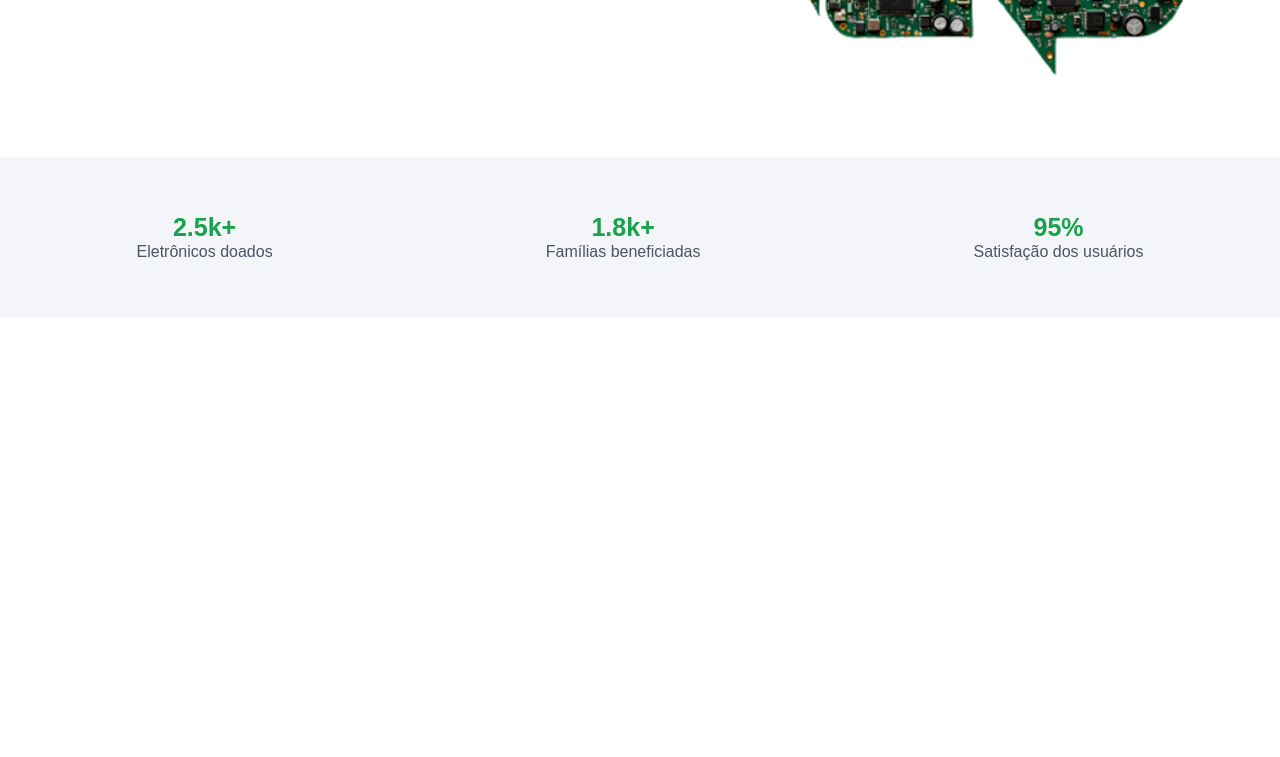
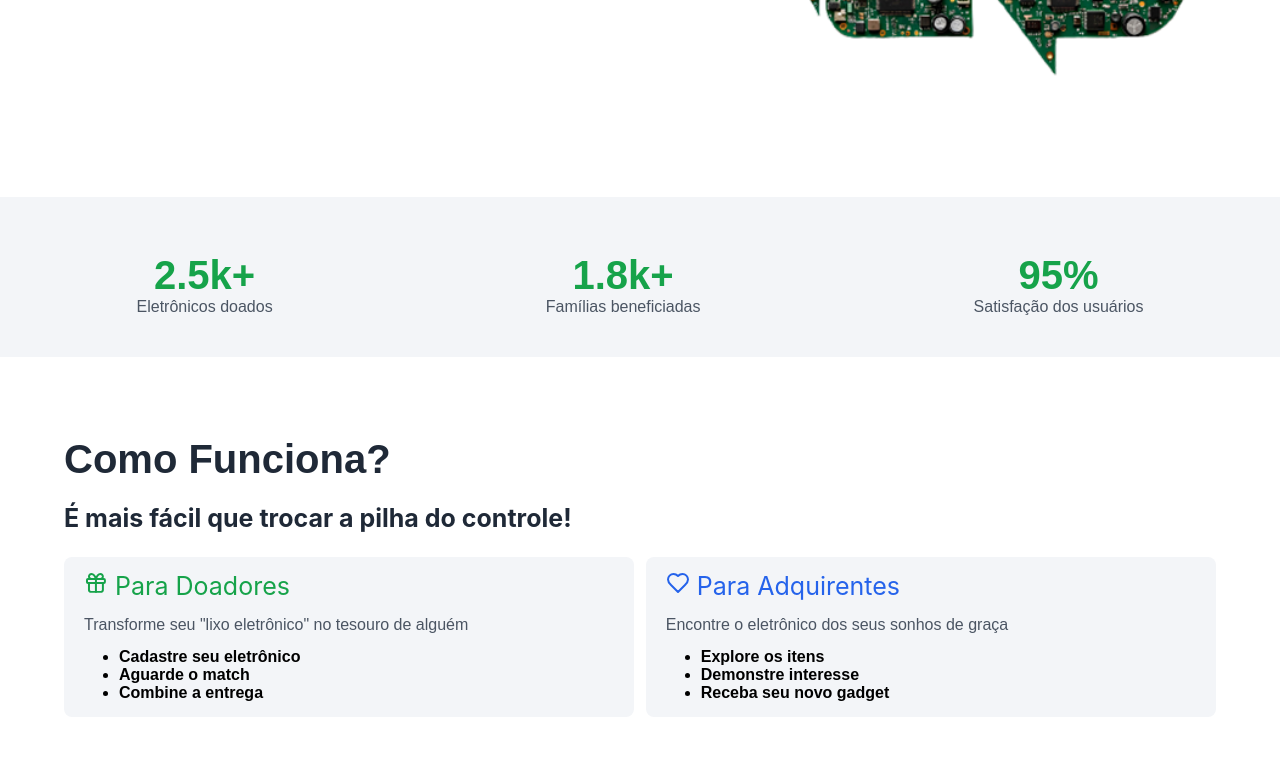
Before and after one commit to Lucas-Sampp/recicla-tech, a plain HTML site: page index.html in a window 1280 px wide. Shown: the part 523-1280 px from the top of the page. Before the commit the page ends 840 px from the top, so only its background shows below. Drawn offline with Linux system fonts and the light colour scheme.

Commit message:
feat: adiciona secção de passos para ambas as partes

```diff
--- a/index.html
+++ b/index.html
@@ -60,7 +60,45 @@
                 <h2>95%</h2>
                 <p>Satisfação dos usuários</p>
             </div>
+        </section>
 
+        <section class="steps">
+
+            <div class="steps-header">
+                <h2>Como Funciona?</h2>
+                <h3>É mais fácil que trocar a pilha do controle! </h3>
+            </div>
+
+            <div class="steps-cards">
+
+                <article class="steps-donor">
+                    <h3>
+                        <img src="./assets/icons/gift-green.svg" alt="figura de presente">
+                        Para Doadores
+                    </h3>
+                    <p>Transforme seu "lixo eletrônico" no tesouro de alguém</p>
+                    <ul>
+                        <li>Cadastre seu eletrônico</li>
+                        <li>Aguarde o match</li>
+                        <li>Combine a entrega</li>
+                    </ul>
+                </article>
+
+                <article class="steps-recipient">
+                    <h3>
+                        <img src="./assets/icons/heart.svg" alt="figura de coração">
+                        Para Adquirentes
+                    </h3>
+                    <p>Encontre o eletrônico dos seus sonhos de graça</p>
+
+                    <ul>
+                        <li>Explore os itens</li>
+                        <li>Demonstre interesse</li>
+                        <li>Receba seu novo gadget</li>
+                    </ul>
+                </article>
+
+            </div>
         </section>
 
     </main>
--- a/styles/base/_colors.scss
+++ b/styles/base/_colors.scss
@@ -1,4 +1,5 @@
 $color-heading:#006aff;
+$color-title: #1F2937;
 $color-subtitle:#4B5563;
 
 $color-primary:#16A34A;
--- a/styles/base/_typography.scss
+++ b/styles/base/_typography.scss
@@ -5,24 +5,24 @@ $font-secondary: 'Inter', sans-serif;
 /*Font sizes*/
 $font-size-p: 16px;
 
-$font-size-h1-h2: 25px;
 $font-size-h3: 25px;
 $font-size-h4: 20px;
 $font-size-h5: 14px;
 
 $font-size-hero: 60px;
+$font-size-title: 40px;
 
 /* Headings*/
 .h1,
 h1 {
   font-family: $font-primary;
-  font-size: $font-size-h1-h2;
+  font-size: $font-size-title;
 }
 
 .h2,
 h2 {
   font-family: $font-primary;
-  font-size: $font-size-h1-h2;
+  font-size: $font-size-title;
 }
 
 .h3,
--- a/styles/layout/_header.scss
+++ b/styles/layout/_header.scss
@@ -17,7 +17,7 @@ header {
         justify-content: space-between;
 
         .logo-box {
-            width: 11%;
+            width: 17%;
             display: flex;
             justify-content: space-between;
             align-items: center;
--- a/styles/layout/_stats.scss
+++ b/styles/layout/_stats.scss
@@ -7,6 +7,7 @@
     align-items: center;
     height: 20vh;
     background-color: colors.$color-background-gray;
+    margin: 40px 0;
 
     div {
         display: flex;
--- /dev/null
+++ b/styles/layout/_steps.scss
@@ -0,0 +1,77 @@
+@use "../base/typography";
+@use "../base/colors";
+
+.steps {
+    padding: 40px 0;
+    height: 45vh;
+    display: flex;
+    flex-direction: column;
+    align-items: center;
+    justify-content: space-between;
+
+
+    .steps-header {
+        height: 12vh;
+        display: flex;
+        flex-direction: column;
+        justify-content: space-between;
+        width: 90%;
+
+        h2 {
+            color: colors.$color-title;
+        }
+
+        h3 {
+            color: colors.$color-title;
+        }
+    }
+
+    .steps-cards {
+        display: flex;
+        justify-content: center;
+        width: 90%;
+        gap: 1%;
+
+    }
+
+    .steps-donor,
+    .steps-recipient {
+        padding: 0px 20px;
+        display: flex;
+        flex-direction: column;
+        justify-content: space-evenly;
+        align-items: flex-start;
+        height: 20vh;
+        border-radius: 8px;
+        width: 50%;
+        background-color: colors.$color-background-gray;
+
+        p {
+            color: colors.$color-subtitle;
+        }
+
+        ul {
+            padding-left: 35px;
+        }
+
+        li {
+            font-family: typography.$font-primary;
+            font-weight: 700;
+        }
+    }
+
+    .steps-donor {
+        h3 {
+            color: colors.$color-primary;
+            font-weight: 400;
+        }
+    }
+
+    .steps-recipient {
+
+        h3 {
+            color: colors.$color-alternative;
+            font-weight: 400;
+        }
+    }
+}
--- a/styles/main.scss
+++ b/styles/main.scss
@@ -3,6 +3,7 @@
 @use "./layout/header";
 @use "./layout/hero";
 @use "./layout/stats";
+@use "./layout/steps";
 
 * {
   margin: 0;
@@ -10,10 +11,6 @@
   box-sizing: border-box;
 }
 
-ul, ol {
-  list-style: none;
-}
-
 a {
   text-decoration: none;
   color: inherit;
```
Also changed, not shown: assets/icons/gift-green.svg (added), styles/main.css, 1 other file.
